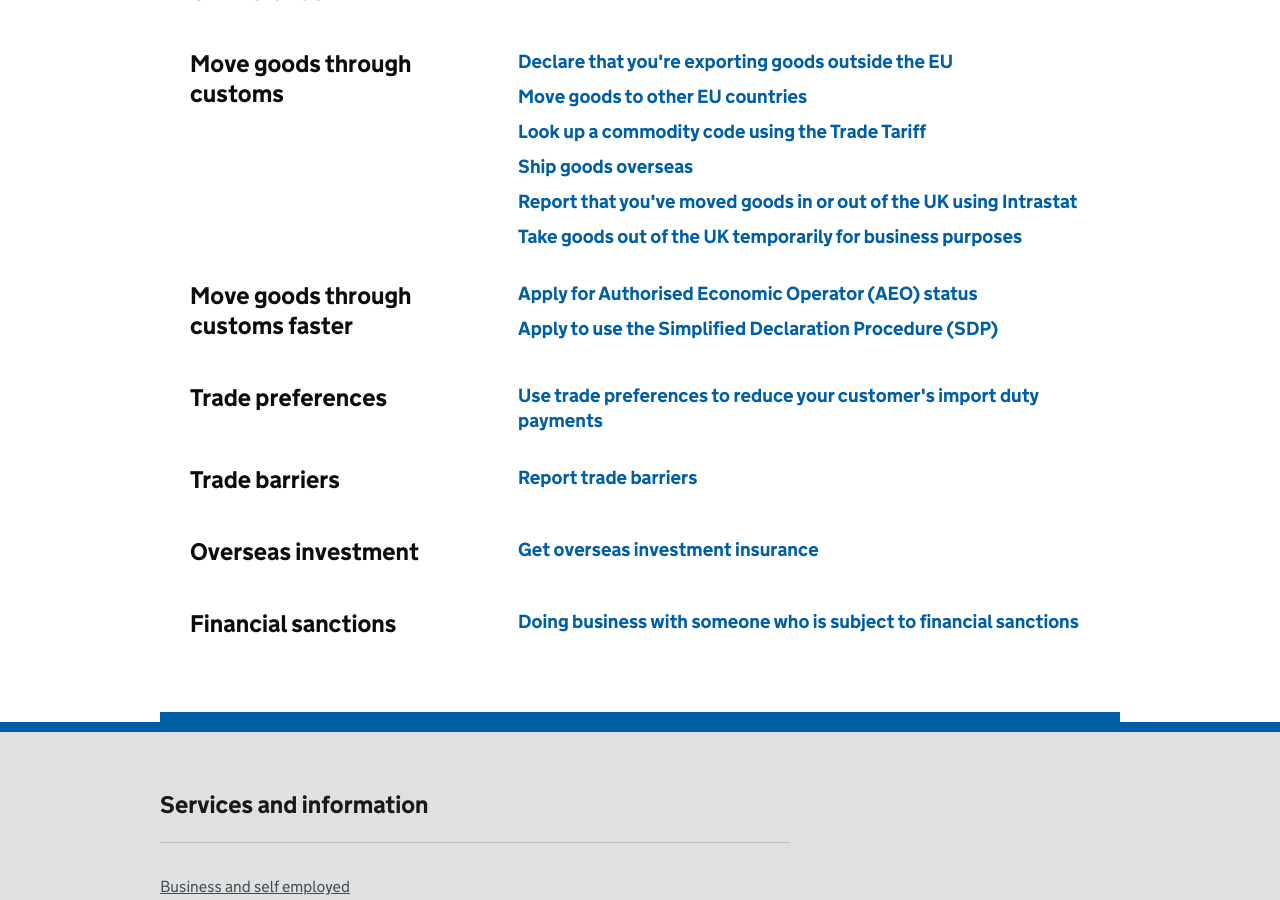
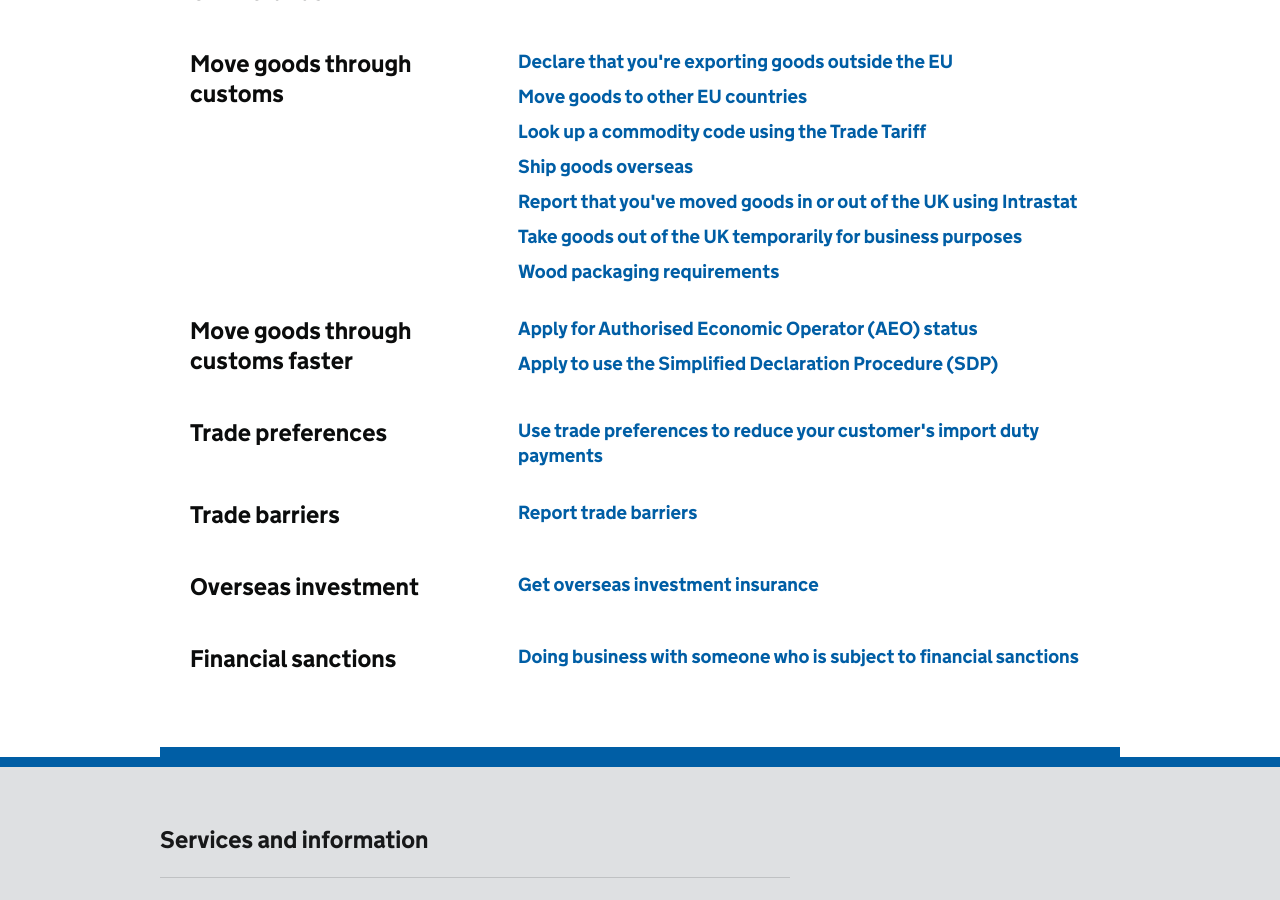
Before and after one commit to alphagov/govuk-import-export-prototype, a Jekyll site: the page built from topic/business-and-self-employed/exporting-and-doing-business-abroad.html, in a window 1280 px wide and 900 px high, scrolled down 1228 px. Built offline with Jekyll 4.4.1, drawn with Linux system fonts in a browser that asks for light colours.

Commit message:
Update exporting-and-doing-business-abroad.html

```diff
--- a/topic/business-and-self-employed/exporting-and-doing-business-abroad.html
+++ b/topic/business-and-self-employed/exporting-and-doing-business-abroad.html
@@ -77,6 +77,8 @@ index_lists:
        url: '/guide/report-moved-goods-intrastat/when-you-must-register.html'
      - name: Take goods out of the UK temporarily for business purposes
        url: '/guide/take-goods-out-uk-temporarily-for-business/overview.html'
+     - name: Wood packaging requirements
+       url: '/guidance/wood-packaging-requirements.html'
 
  - title: Move goods through customs faster
    links:
```
